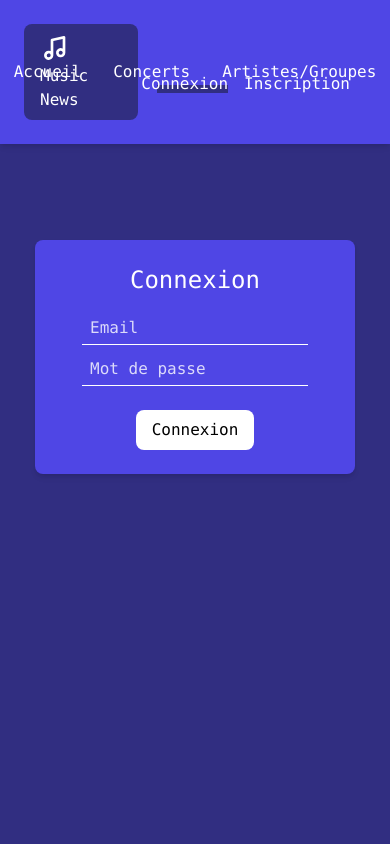
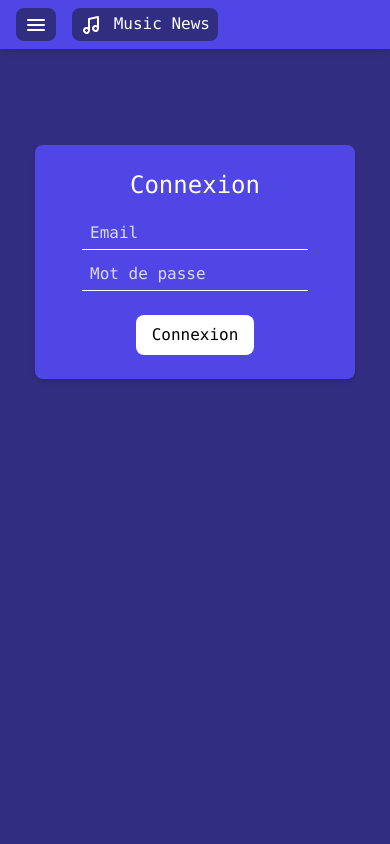
Before and after one commit to ggxm-ecv/Music_News, a Vue app: page /login in a window 390 px wide. Shown: the top 844 px of the page. Built offline with nearby package versions, Linux system fonts and the light colour scheme.

Commit message:
:rocket: Responsive FRONT & BACK

```diff
--- a/src/assets/css/styles.css
+++ b/src/assets/css/styles.css
@@ -29,13 +29,61 @@ textarea::placeholder {
 }
 
 
+/********** Helper *********/
+
+@media screen and (min-width: 1024px) {
+  .mobile-only {
+    display: none !important;
+  }
+}
+
+@media screen and (max-width: 1024px) {
+  .desktop-only {
+    display: none !important;
+  }
+}
+
+
 /********** Header *********/
+
+.header__burger-menu,
+.header__main-nav-close {
+  cursor: pointer;
+}
+
+.header__burger-menu svg,
+.header__main-nav-close svg {
+  display: inline-block;
+  width: 24px;
+  height: 24px;
+  fill: #FFF;
+}
+
+@media screen and (max-width: 1024px) {
+  .header__main-nav {
+    display: none;
+    transform: translateX(-100%);
+    transition: all 200ms ease-out;
+  }
+
+  .header__main-nav.active {
+    display: flex;
+    transform: translateX(0);
+  }
+}
 
 .header__title svg {
   display: inline-block;
   width: 32px;
   height: 32px;
   fill: #FFF;
+}
+
+@media screen and (max-width: 1024px) {
+  .header__title svg {
+    width: 24px;
+    height: 24px;
+  }
 }
 
 .header__main-nav-link {
--- a/src/components/static/AdminHeader.vue
+++ b/src/components/static/AdminHeader.vue
@@ -1,15 +1,33 @@
 <template>
-  <header class="sticky top-0 shadow-md bg-gray-800 p-6 grid grid-cols-3 justify-between items-center">
-    <div>
+  <header class="z-10 relative sticky top-0 shadow-md bg-gray-800 px-4 py-2 lg:p-6 flex lg:grid grid-cols-none lg:grid-cols-3 lg:justify-between items-center">
+    <div class="mobile-only">
+      <div @click="toggleActiveMobileMenu" class="header__burger-menu inline-block bg-gray-900 px-2 py-1 rounded-lg">
+        <svg xmlns="http://www.w3.org/2000/svg" viewBox="0 0 24 24"><g data-name="Layer 2"><g data-name="menu"><rect width="24" height="24" transform="rotate(180 12 12)" opacity="0"/><rect x="3" y="11" width="18" height="2" rx=".95" ry=".95"/><rect x="3" y="16" width="18" height="2" rx=".95" ry=".95"/><rect x="3" y="6" width="18" height="2" rx=".95" ry=".95"/></g></g></svg>
+      </div>
+    </div>
+
+    <div class="ml-4 lg:ml-0">
       <router-link to="/" class="header__title inline-block bg-gray-900 px-4 py-2 rounded-lg">
         <svg xmlns="http://www.w3.org/2000/svg" viewBox="0 0 24 24"><g data-name="Layer 2"><g data-name="music"><rect width="24" height="24" opacity="0"/><path d="M19 15V4a1 1 0 0 0-.38-.78 1 1 0 0 0-.84-.2l-9 2A1 1 0 0 0 8 6v8.34a3.49 3.49 0 1 0 2 3.18 4.36 4.36 0 0 0 0-.52V6.8l7-1.55v7.09a3.49 3.49 0 1 0 2 3.17 4.57 4.57 0 0 0 0-.51zM6.54 19A1.49 1.49 0 1 1 8 17.21a1.53 1.53 0 0 1 0 .3A1.49 1.49 0 0 1 6.54 19zm9-2A1.5 1.5 0 1 1 17 15.21a1.53 1.53 0 0 1 0 .3A1.5 1.5 0 0 1 15.51 17z"/></g></g></svg>
         <span> Music News </span>
+        <span class="mobile-only"> - Admin </span>
       </router-link>
     </div>
 
-    <p class="text-center">Bienvenue dans la partie administration !</p>
+    <p class="ml-4 lg:ml-0 text-center desktop-only">Bienvenue dans la partie administration !</p>
 
-    <nav class="flex justify-end">
+    <nav class="header__main-nav mobile-only absolute lg:relative top-0 left-0 lg:top-auto z-20 flex justify-center items-center bg-gray-800 w-full lg:w-auto h-screen lg:h-auto" :class="{active: mobileNavIsActive}">
+      <div @click="toggleActiveMobileMenu" class="header__main-nav-close mobile-only absolute top-4 right-4 inline-block bg-gray-900 px-2 py-1 rounded-lg">
+        <svg xmlns="http://www.w3.org/2000/svg" viewBox="0 0 24 24"><g data-name="Layer 2"><g data-name="close"><rect width="24" height="24" transform="rotate(180 12 12)" opacity="0"/><path d="M13.41 12l4.3-4.29a1 1 0 1 0-1.42-1.42L12 10.59l-4.29-4.3a1 1 0 0 0-1.42 1.42l4.3 4.29-4.3 4.29a1 1 0 0 0 0 1.42 1 1 0 0 0 1.42 0l4.29-4.3 4.29 4.3a1 1 0 0 0 1.42 0 1 1 0 0 0 0-1.42z"/></g></g></svg>
+      </div>
+      <ul class="flex flex-col lg:flex-row items-center">
+        <li><router-link v-if="!isAuth" class="header__second-nav-link mobile-only p-4" to="/login"> <span class="header__second-nav-link-txt">Connexion</span> </router-link></li>
+        <li><router-link v-if="!isAuth" class="header__second-nav-link mobile-only p-4" to="/register"> <span class="header__second-nav-link-txt">Inscription</span> </router-link></li>
+        <li><button v-if="isAuth" @click="logout" class="header__second-nav-link mobile-only p-4"> <span class="header__second-nav-link-txt">Déconnexion</span> </button></li>
+      </ul>
+    </nav>
+
+    <nav class="flex justify-end desktop-only">
       <ul class="flex items-center">
         <li><router-link v-if="!isAuth" class="header__second-nav-link p-4" to="/login"> <span class="header__second-nav-link-txt">Connexion</span> </router-link></li>
         <li><router-link v-if="!isAuth" class="header__second-nav-link p-4" to="/register"> <span class="header__second-nav-link-txt">Inscription</span> </router-link></li>
@@ -24,6 +42,7 @@ export default {
   data () {
     return {
       isAuth: false,
+      mobileNavIsActive: false,
     }
   },
   methods: {
@@ -31,6 +50,9 @@ export default {
       localStorage.removeItem('vuejs_token')
       localStorage.removeItem('vuejs_user_id')
       this.$router.push({ path: '/login' })
+    },
+    toggleActiveMobileMenu () {
+      this.mobileNavIsActive = !this.mobileNavIsActive
     }
   },
   created () {
--- a/src/components/static/Header.vue
+++ b/src/components/static/Header.vue
@@ -1,21 +1,33 @@
 <template>
-  <header class="sticky top-0 shadow-md bg-indigo-600 p-6 grid grid-cols-3 justify-between items-center">
-    <div>
-      <router-link to="/" class="header__title inline-block bg-indigo-900 px-4 py-2 rounded-lg">
+  <header class="z-10 relative sticky top-0 shadow-md bg-indigo-600 px-4 py-2 lg:p-6 flex lg:grid grid-cols-none lg:grid-cols-3 lg:justify-between items-center">
+    <div class="mobile-only">
+      <div @click="toggleActiveMobileMenu" class="header__burger-menu inline-block bg-indigo-900 px-2 py-1 rounded-lg">
+        <svg xmlns="http://www.w3.org/2000/svg" viewBox="0 0 24 24"><g data-name="Layer 2"><g data-name="menu"><rect width="24" height="24" transform="rotate(180 12 12)" opacity="0"/><rect x="3" y="11" width="18" height="2" rx=".95" ry=".95"/><rect x="3" y="16" width="18" height="2" rx=".95" ry=".95"/><rect x="3" y="6" width="18" height="2" rx=".95" ry=".95"/></g></g></svg>
+      </div>
+    </div>
+    <div class="ml-4 lg:ml-0">
+      <router-link to="/" class="header__title inline-block bg-indigo-900 px-2 py-1 lg:px-4 lg:py-2 rounded-lg">
         <svg xmlns="http://www.w3.org/2000/svg" viewBox="0 0 24 24"><g data-name="Layer 2"><g data-name="music"><rect width="24" height="24" opacity="0"/><path d="M19 15V4a1 1 0 0 0-.38-.78 1 1 0 0 0-.84-.2l-9 2A1 1 0 0 0 8 6v8.34a3.49 3.49 0 1 0 2 3.18 4.36 4.36 0 0 0 0-.52V6.8l7-1.55v7.09a3.49 3.49 0 1 0 2 3.17 4.57 4.57 0 0 0 0-.51zM6.54 19A1.49 1.49 0 1 1 8 17.21a1.53 1.53 0 0 1 0 .3A1.49 1.49 0 0 1 6.54 19zm9-2A1.5 1.5 0 1 1 17 15.21a1.53 1.53 0 0 1 0 .3A1.5 1.5 0 0 1 15.51 17z"/></g></g></svg>
         <span> Music News </span>
       </router-link>
     </div>
 
-    <nav class="flex justify-center">
-      <ul class="flex items-center">
+    <nav class="header__main-nav absolute lg:relative top-0 left-0 lg:top-auto z-20 flex justify-center items-center bg-indigo-600 w-full lg:w-auto h-screen lg:h-auto" :class="{active: mobileNavIsActive}">
+      <div @click="toggleActiveMobileMenu" class="header__main-nav-close mobile-only absolute top-4 right-4 inline-block bg-indigo-900 px-2 py-1 rounded-lg">
+        <svg xmlns="http://www.w3.org/2000/svg" viewBox="0 0 24 24"><g data-name="Layer 2"><g data-name="close"><rect width="24" height="24" transform="rotate(180 12 12)" opacity="0"/><path d="M13.41 12l4.3-4.29a1 1 0 1 0-1.42-1.42L12 10.59l-4.29-4.3a1 1 0 0 0-1.42 1.42l4.3 4.29-4.3 4.29a1 1 0 0 0 0 1.42 1 1 0 0 0 1.42 0l4.29-4.3 4.29 4.3a1 1 0 0 0 1.42 0 1 1 0 0 0 0-1.42z"/></g></g></svg>
+      </div>
+      <ul class="flex flex-col lg:flex-row items-center">
         <li><router-link class="header__main-nav-link p-4" to="/"> <span class="header__main-nav-link-txt">Accueil</span> </router-link></li>
         <li><router-link class="header__main-nav-link p-4" to="/concerts"> <span class="header__main-nav-link-txt">Concerts</span> </router-link></li>
         <li><router-link class="header__main-nav-link p-4" to="/artistes"> <span class="header__main-nav-link-txt">Artistes/Groupes</span> </router-link></li>
+
+        <li><router-link v-if="!isAuth" class="header__second-nav-link mobile-only p-4" to="/login"> <span class="header__second-nav-link-txt">Connexion</span> </router-link></li>
+        <li><router-link v-if="!isAuth" class="header__second-nav-link mobile-only p-4" to="/register"> <span class="header__second-nav-link-txt">Inscription</span> </router-link></li>
+        <li><button v-if="isAuth" @click="logout" class="header__second-nav-link mobile-only p-4"> <span class="header__second-nav-link-txt">Déconnexion</span> </button></li>
       </ul>
     </nav>
 
-    <nav class="flex justify-end">
+    <nav class="flex justify-end desktop-only">
       <ul class="flex items-center">
         <li><router-link v-if="!isAuth" class="header__second-nav-link p-4" to="/login"> <span class="header__second-nav-link-txt">Connexion</span> </router-link></li>
         <li><router-link v-if="!isAuth" class="header__second-nav-link p-4" to="/register"> <span class="header__second-nav-link-txt">Inscription</span> </router-link></li>
@@ -30,6 +42,7 @@ export default {
   data () {
     return {
       isAuth: false,
+      mobileNavIsActive: false,
     }
   },
   methods: {
@@ -37,6 +50,9 @@ export default {
       localStorage.removeItem('vuejs_token')
       localStorage.removeItem('vuejs_user_id')
       this.$router.push({ path: '/login' })
+    },
+    toggleActiveMobileMenu () {
+      this.mobileNavIsActive = !this.mobileNavIsActive
     }
   },
   created () {
--- a/src/views/Admin.vue
+++ b/src/views/Admin.vue
@@ -5,7 +5,7 @@
     <main class="px-6 py-12 bg-gray-900">
 
       <nav>
-        <ul class="flex justify-center items-center">
+        <ul class="flex justify-center items-center flex-wrap">
           <li class="admin__nav-item active inline-block px-4 py-2 m-2 rounded-lg border-2 border-gray-800"
               cat-name="news"
               @click="switchCat"
```
